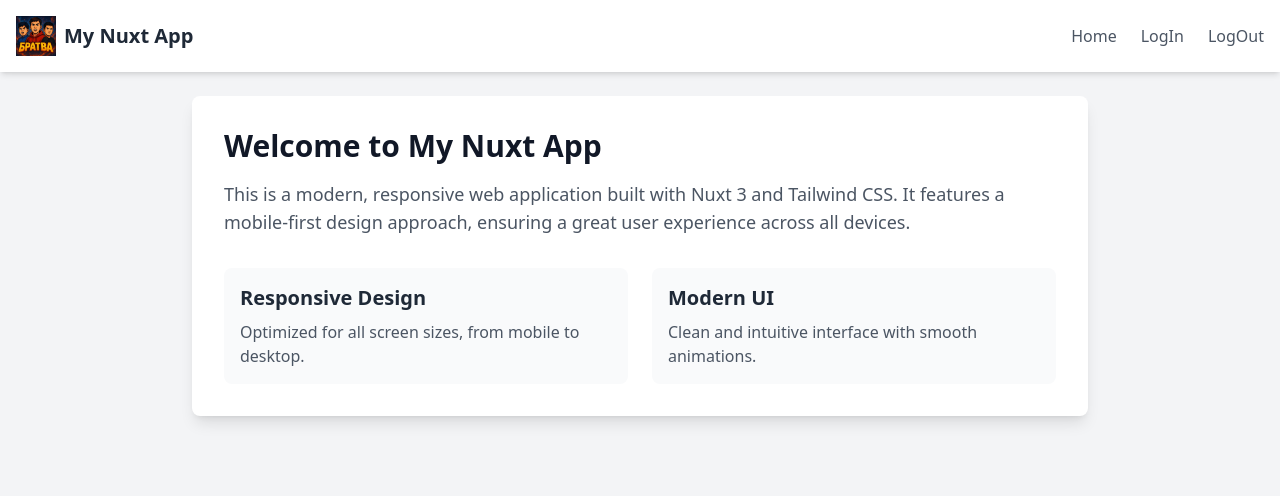
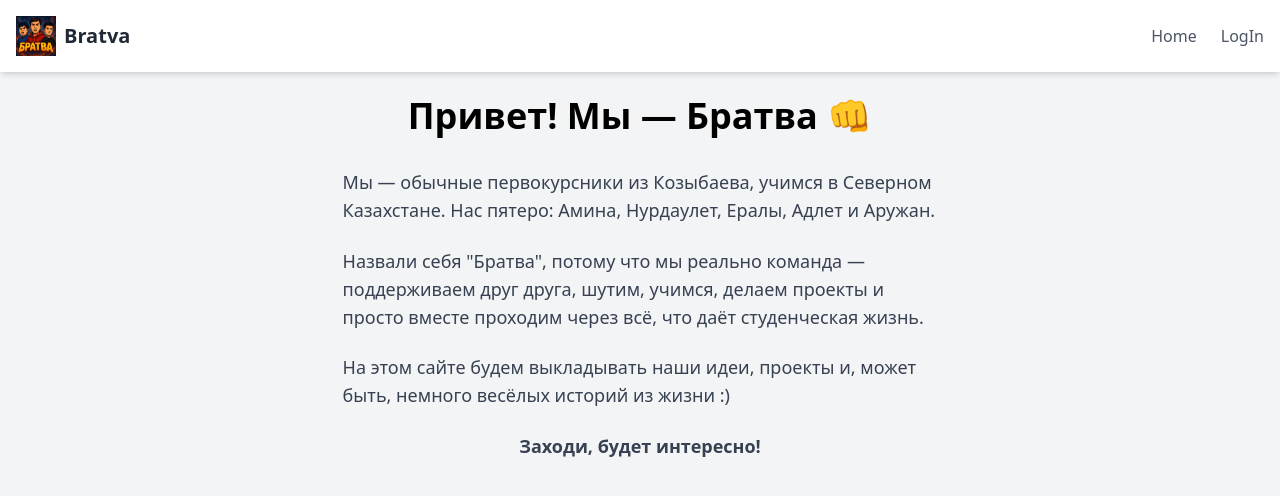
Before and after one commit to Nurdaulet-Aldamzhar/Project1, a Nuxt app: page / in a window 1280 px wide. Shown: the top 496 px of the page. Built offline with nearby package versions, Linux system fonts and the light colour scheme.

Commit message:
Update site title and content to Bratva

```diff
--- a/layouts/default.vue
+++ b/layouts/default.vue
@@ -7,14 +7,13 @@
           <!-- Logo -->
           <div class="flex items-center">
             <img src="/logo.png" alt="Logo" class="h-10 w-10 mr-2">
-            <span class="text-xl font-bold text-gray-800">My Nuxt App</span>
+            <span class="text-xl font-bold text-gray-800">Bratva</span>
           </div>
 
           <!-- Desktop Navigation -->
           <div class="hidden md:flex space-x-6">
             <NuxtLink to="/" class="text-gray-600 hover:text-gray-900 transition-colors duration-200">Home</NuxtLink>
             <NuxtLink to="/login" class="text-gray-600 hover:text-gray-900 transition-colors duration-200">LogIn</NuxtLink>
-            <button class="text-gray-600 hover:text-gray-900 transition-colors duration-200">LogOut</button>
           </div>
 
           <!-- Mobile Menu Button -->
@@ -51,12 +50,6 @@
               >
                 LogIn
               </NuxtLink>
-              <button
-                class="text-gray-600 hover:text-gray-900 transition-colors duration-200 text-left"
-                @click="isMenuOpen = false"
-              >
-                LogOut
-              </button>
             </div>
           </div>
         </transition>
--- a/nuxt.config.ts
+++ b/nuxt.config.ts
@@ -5,10 +5,11 @@ export default defineNuxtConfig({
   modules: ['@nuxtjs/tailwindcss'],
   app: {
     head: {
-      title: 'My Nuxt App',
+      title: 'Bratva',
       meta: [
         { charset: 'utf-8' },
-        { name: 'viewport', content: 'width=device-width, initial-scale=1' }
+        { name: 'viewport', content: 'width=device-width, initial-scale=1' },
+        { hid: 'description', name: 'description', content: 'Bratva - Студенческая команда' }
       ],
       script: [
         {
--- a/pages/index.vue
+++ b/pages/index.vue
@@ -1,23 +1,27 @@
 <template>
   <div class="max-w-4xl mx-auto">
-    <div class="bg-white rounded-lg shadow-lg p-6 md:p-8">
-      <h1 class="text-2xl md:text-3xl font-bold text-gray-900 mb-4">Welcome to My Nuxt App</h1>
-      <p class="text-gray-600 text-base md:text-lg leading-relaxed">
-        This is a modern, responsive web application built with Nuxt 3 and Tailwind CSS.
-        It features a mobile-first design approach, ensuring a great user experience across all devices.
+    <h1 class="text-4xl font-bold text-center mb-8">Привет! Мы — Братва 👊</h1>
+
+    <div class="prose prose-lg mx-auto">
+      <p class="text-lg mb-6">
+        Мы — обычные первокурсники из Козыбаева, учимся в Северном Казахстане.
+        Нас пятеро: Амина, Нурдаулет, Ералы, Адлет и Аружан.
       </p>
 
-      <!-- Features Section -->
-      <div class="mt-8 grid grid-cols-1 md:grid-cols-2 gap-6">
-        <div class="bg-gray-50 p-4 rounded-lg">
-          <h2 class="text-xl font-semibold text-gray-800 mb-2">Responsive Design</h2>
-          <p class="text-gray-600">Optimized for all screen sizes, from mobile to desktop.</p>
-        </div>
-        <div class="bg-gray-50 p-4 rounded-lg">
-          <h2 class="text-xl font-semibold text-gray-800 mb-2">Modern UI</h2>
-          <p class="text-gray-600">Clean and intuitive interface with smooth animations.</p>
-        </div>
-      </div>
+      <p class="text-lg mb-6">
+        Назвали себя "Братва", потому что мы реально команда — поддерживаем друг друга,
+        шутим, учимся, делаем проекты и просто вместе проходим через всё, что даёт
+        студенческая жизнь.
+      </p>
+
+      <p class="text-lg mb-6">
+        На этом сайте будем выкладывать наши идеи, проекты и, может быть, немного
+        весёлых историй из жизни :)
+      </p>
+
+      <p class="text-lg font-semibold text-center">
+        Заходи, будет интересно!
+      </p>
     </div>
   </div>
 </template>
@@ -27,3 +31,15 @@ definePageMeta({
   layout: 'default'
 })
 </script>
+
+<style>
+.prose {
+  max-width: 65ch;
+  color: #374151;
+}
+
+.prose p {
+  margin-top: 1.25em;
+  margin-bottom: 1.25em;
+}
+</style>
```
